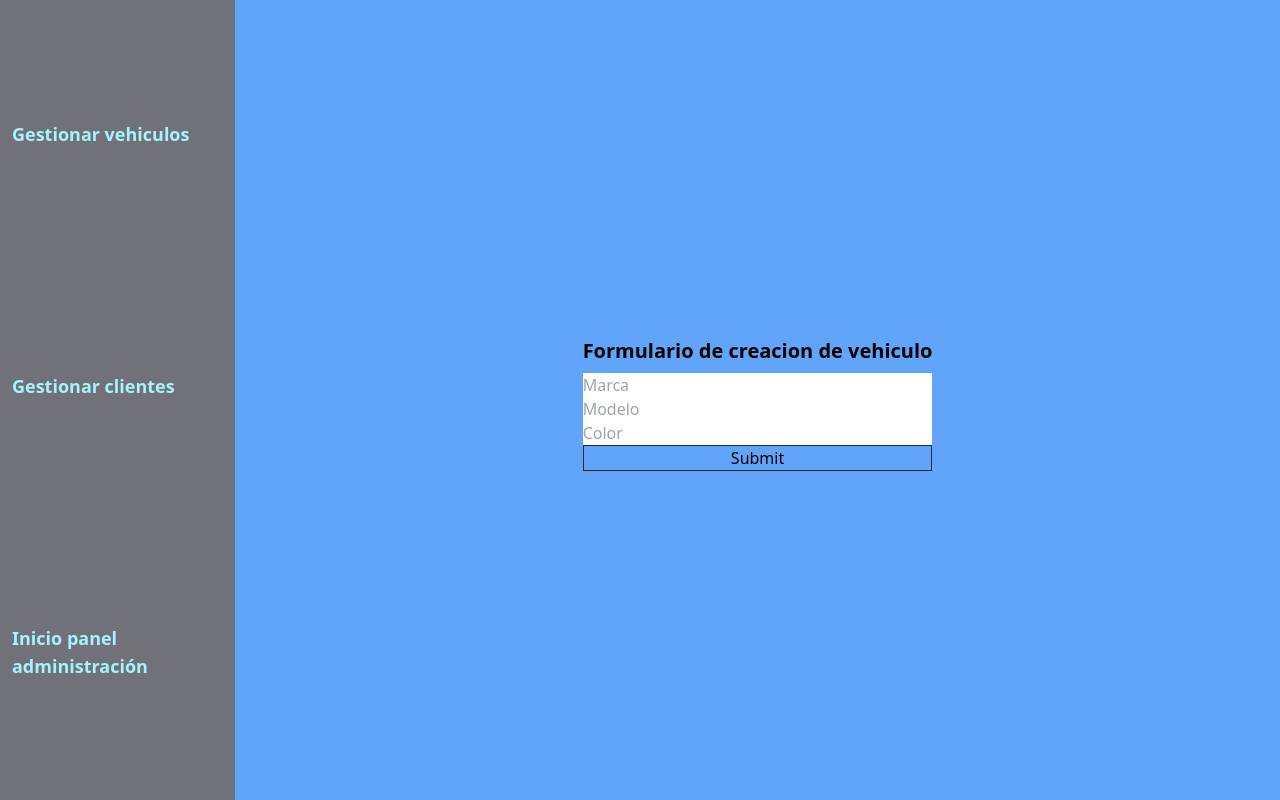
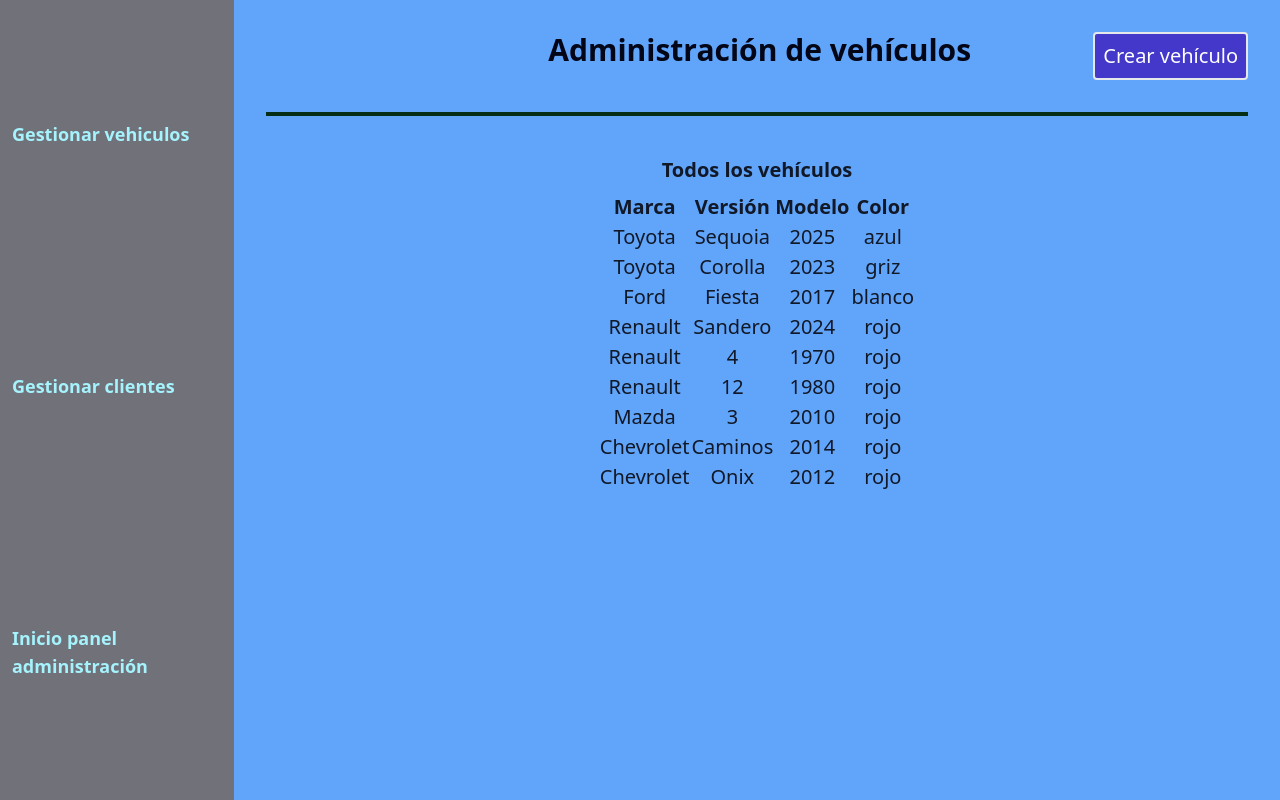
Before and after one commit to FredyAlexHoyosAriza/concesionario-multimarca, a React (Create React App) app: page /admin/vehicles in a window 1280 px wide. Built offline with nearby package versions, Linux system fonts and the light colour scheme; the HTML template or start-up script is replaced by a standard one.

Commit message:
En el page ManageVehicles se crea renderización condicional con un boton que cambia entre interfaz con tabla de vehículos e interfaz crear vehículo. Las filas de la tabla se agregan de forma dinámica usando la función map de javaScript

```diff
--- a/src/layouts/PrivateLayout.jsx
+++ b/src/layouts/PrivateLayout.jsx
@@ -8,7 +8,7 @@
   return (
     <div className='flex w-screen h-screen'>
       <SideBar />
-      <main className='flex items-center justify-center w-screen h-auto bg-blue-400 overflow-auto'><Outlet /></main>
+      <main className='flex items-start justify-center w-screen h-auto p-4 bg-blue-400 overflow-auto'><Outlet /></main>
     </div>
   )
 }
--- a/src/pages/admin/ManageVehicles.jsx
+++ b/src/pages/admin/ManageVehicles.jsx
@@ -1,17 +1,149 @@
-import React from 'react'
+import React, { useState, useEffect } from "react";
+
+const vehicles = [
+  {
+    marca: "Toyota",
+    version: "Sequoia",
+    modelo: 2025,
+    color: "azul",
+  },
+  {
+    marca: "Toyota",
+    version: "Corolla",
+    modelo: 2023,
+    color: "griz",
+  },
+  {
+    marca: "Ford",
+    version: "Fiesta",
+    modelo: 2017,
+    color: "blanco",
+  },
+  {
+    marca: "Renault",
+    version: "Sandero",
+    modelo: 2024,
+    color: "rojo",
+  },
+  {
+    marca: "Renault",
+    version: "4",
+    modelo: 1970,
+    color: "rojo",
+  },
+  {
+    marca: "Renault",
+    version: "12",
+    modelo: 1980,
+    color: "rojo",
+  },
+  {
+    marca: "Mazda",
+    version: "3",
+    modelo: 2010,
+    color: "rojo",
+  },
+  {
+    marca: "Chevrolet",
+    version: "Caminos",
+    modelo: 2014,
+    color: "rojo",
+  },  {
+    marca: "Chevrolet",
+    version: "Onix",
+    modelo: 2012,
+    color: "rojo",
+  },
+];
 
 const ManageVehicles = () => {
+  const [showTable, setShowTable] = useState(true);
+  const [vehiculos, setVehiculos] = useState([]);
+  useEffect(() => {
+    /* Obtener lista de vehículos desde el backend, que le entraga un archivo JSON, que es
+    asignado a un estado, y por ello podemos trabajar como queramos con esta información*/
+    setVehiculos(vehicles);
+  }, []);
+
   return (
-    <div>
-      <h2 className='text-center text-xl font-bold my-2'>Formulario de creacion de vehiculo</h2>
-      <form action="" className='flex flex-col'>
-        <input type="text" placeholder='Marca'/>
-        <input type="text" placeholder='Modelo'/>
-        <input type="text" placeholder='Color'/>
-        <input type="submit" value={'Submit'} className='border border-slate-800'/>
-      </form>
+    <div className="flex-grow mt-4 mx-4 flex flex-col items-center">
+      <div className="flex flex-col w-full lg:flex-row mb-8 pb-8 border-b-4 border-green-950">
+        <h2 className="mx-auto lg:translate-x-20 text-3xl text-center font-bold text-slate-950">
+          Administración de vehículos
+        </h2>
+        <button
+          onClick={() => setShowTable(!showTable)}
+          className="rounded bg-indigo-700 border-2 p-2 text-xl text-white"
+        >
+          {showTable ? "Crear vehículo" : "Tabla vehículos"}
+        </button>
+      </div>
+      {showTable ? (
+        <VehicleTable listaVehiculos={vehiculos} />
+      ) : (
+        <AddDBVVehicle />
+      )}
     </div>
-  )
-}
+  );
+};
 
-export default ManageVehicles
+const VehicleTable = ({ listaVehiculos }) => {
+  useEffect(() => {
+    console.log(
+      "Esta es la lista de vehiculos que llega a la tabla: ",
+      listaVehiculos
+    );
+  }, [listaVehiculos]);
+
+  return (
+    <div className="text-xl text-center text-gray-900">
+      <legend className="font-extrabold my-2">Todos los vehículos</legend>
+      <table>
+        <thead>
+          <tr>
+            <th>    Marca      </th>
+            <th>    Versión    </th>
+            <th>    Modelo     </th>
+            <th>    Color      </th>
+          </tr>
+        </thead>
+        <tbody>
+          {listaVehiculos.map(({ marca, version, modelo, color }) => {
+            return (
+              <tr>
+                <td>{marca}</td>
+                <td>{version}</td>
+                <td>{modelo}</td>
+                <td>{color}</td>
+              </tr>
+            );
+          })}
+        </tbody>
+      </table>
+    </div>
+  );
+};
+
+const AddDBVVehicle = () => {
+  return (
+    <form action="" className="text-xl text-center">
+      <legend className="font-bold my-2">
+        Formulario de creacion de vehículo
+      </legend>
+      <fieldset className="grid grid-cols-2">
+        <input type="text" className="m-1" placeholder="Marca" />
+        <input type="text" className="m-1" placeholder="Modelo" />
+        <input type="text" className="m-1" placeholder="Versión" />
+        <input type="text" className="m-1" placeholder="Color" />
+        <button
+          type="submit"
+          className="col-span-2 border border-slate-800 rounded-lg mt-2 p-2 bg-green-700 text-white"
+        >
+          Guardar vehículo
+        </button>
+      </fieldset>
+    </form>
+  );
+};
+
+export default ManageVehicles;
```
